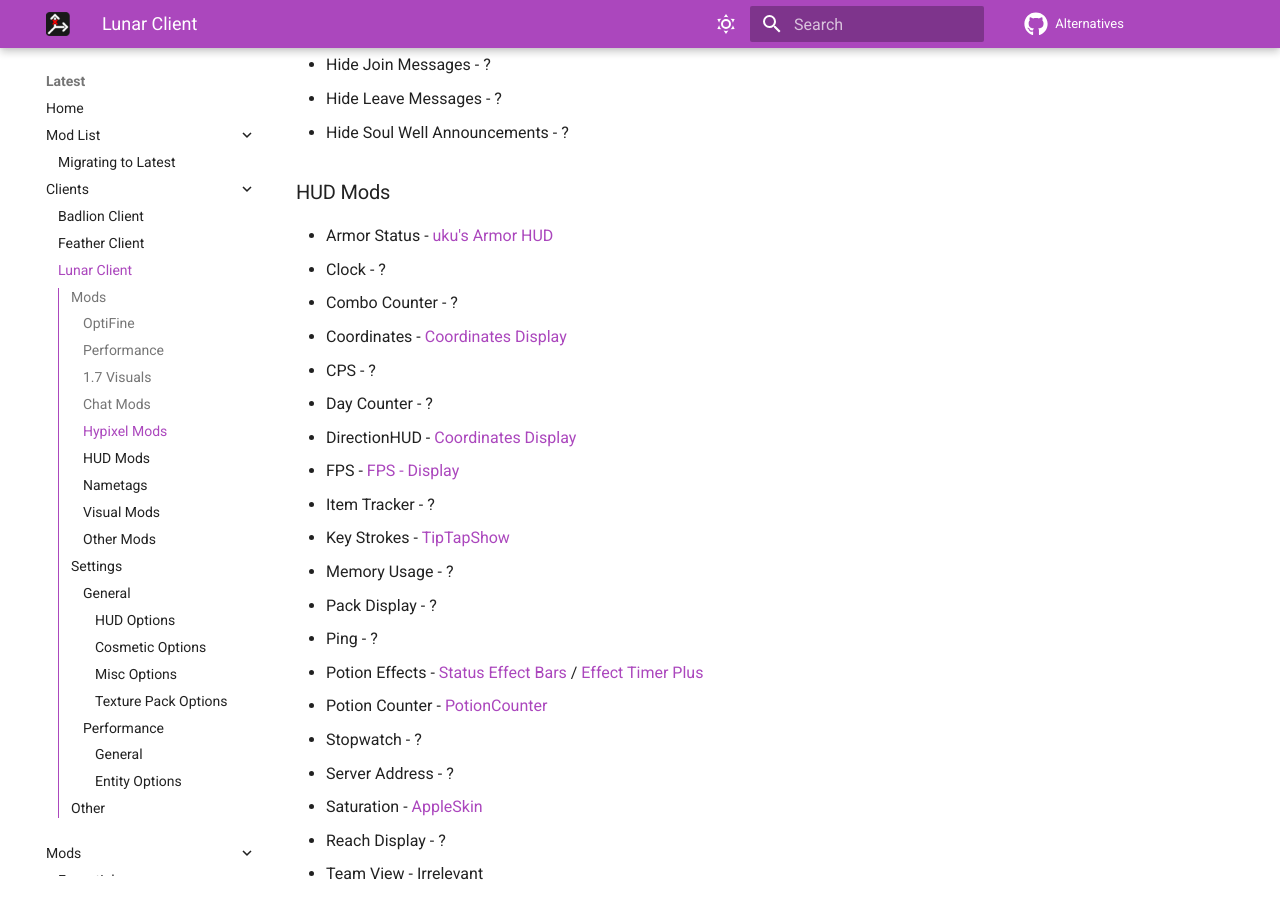
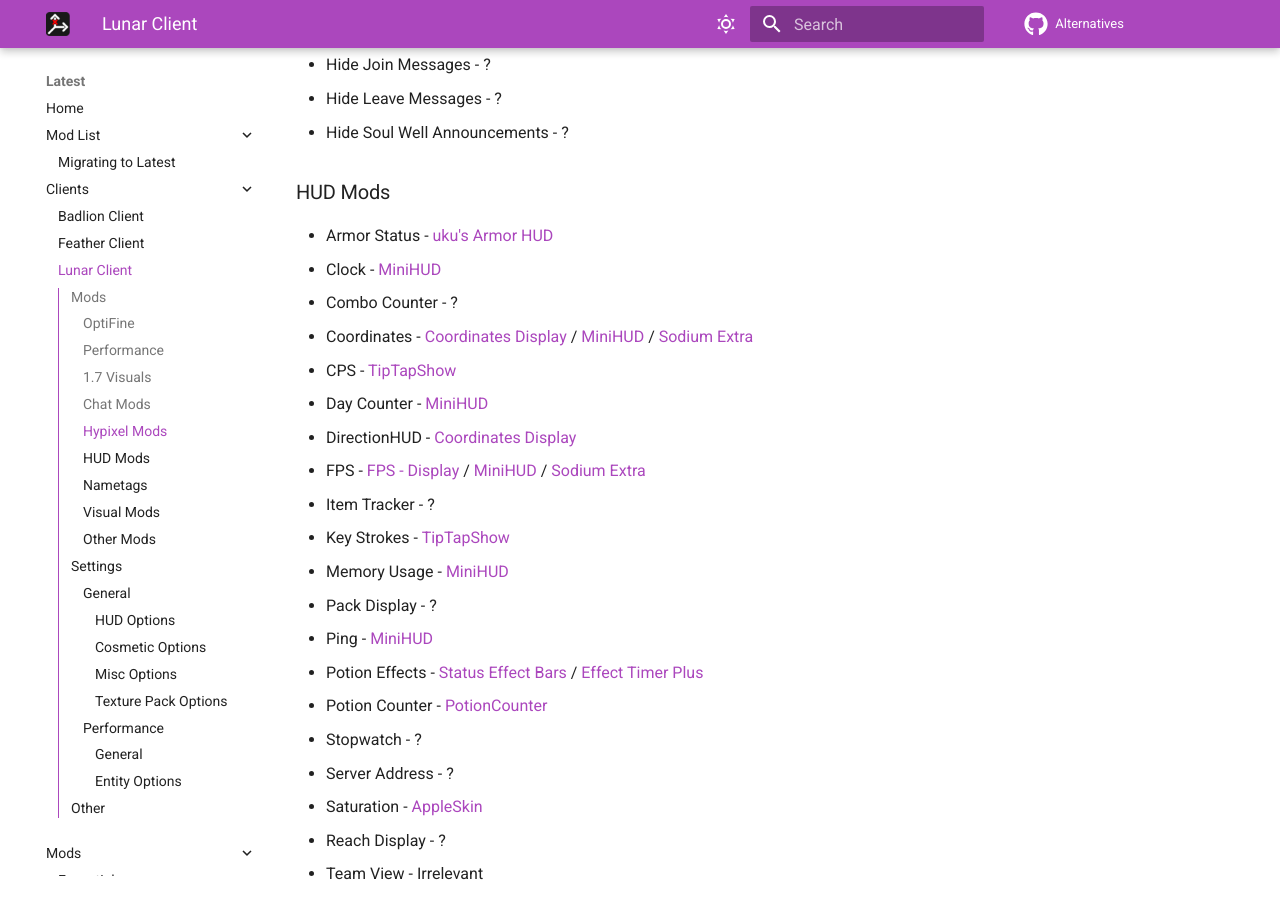
Before and after one commit to MicrocontrollersDev/Alternatives, an MkDocs documentation site: the page built from docs/latest/lunar.md, in a window 1280 px wide and 900 px high, scrolled down 1920 px. Built offline with MkDocs 1.6.1 and Material for MkDocs 9.7.7, drawn with Linux system fonts in a browser that asks for light colours; comment, search, counter and statistics services are not loaded; some of the changed text lies outside the part shown.

Commit message:
add some mods

```diff
--- a/docs/latest/lunar.md
+++ b/docs/latest/lunar.md
@@ -64,18 +64,18 @@
 ### HUD Mods
 
 * Armor Status - [uku's Armor HUD](https://modrinth.com/mod/ukus-armor-hud)
-* Clock - ?
+* Clock - [MiniHUD](https://modrinth.com/mod/minihud)
 * Combo Counter - ?
-* Coordinates - [Coordinates Display](https://modrinth.com/mod/coordinates-display)
-* CPS - ?
-* Day Counter - ?
+* Coordinates - [Coordinates Display](https://modrinth.com/mod/coordinates-display) / [MiniHUD](https://modrinth.com/mod/minihud) / [Sodium Extra](https://modrinth.com/mod/sodium-extra)
+* CPS - [TipTapShow](https://modrinth.com/mod/tiptapshow)
+* Day Counter - [MiniHUD](https://modrinth.com/mod/minihud)
 * DirectionHUD - [Coordinates Display](https://modrinth.com/mod/coordinates-display)
-* FPS - [FPS - Display](https://modrinth.com/mod/fpsdisplay)
+* FPS - [FPS - Display](https://modrinth.com/mod/fpsdisplay) / [MiniHUD](https://modrinth.com/mod/minihud) / [Sodium Extra](https://modrinth.com/mod/sodium-extra)
 * Item Tracker - ?
 * Key Strokes - [TipTapShow](https://modrinth.com/mod/tiptapshow)
-* Memory Usage - ?
+* Memory Usage - [MiniHUD](https://modrinth.com/mod/minihud)
 * Pack Display - ?
-* Ping - ?
+* Ping - [MiniHUD](https://modrinth.com/mod/minihud)
 * Potion Effects - [Status Effect Bars](https://modrinth.com/mod/status-effect-bars) / [Effect Timer Plus](https://modrinth.com/mod/effecttimerplus)
 * Potion Counter - [PotionCounter](https://modrinth.com/mod/potioncounter)
 * Stopwatch - ?
```
Also changed, not shown: other parts of docs/latest/lunar.md (+3 -2 lines).
